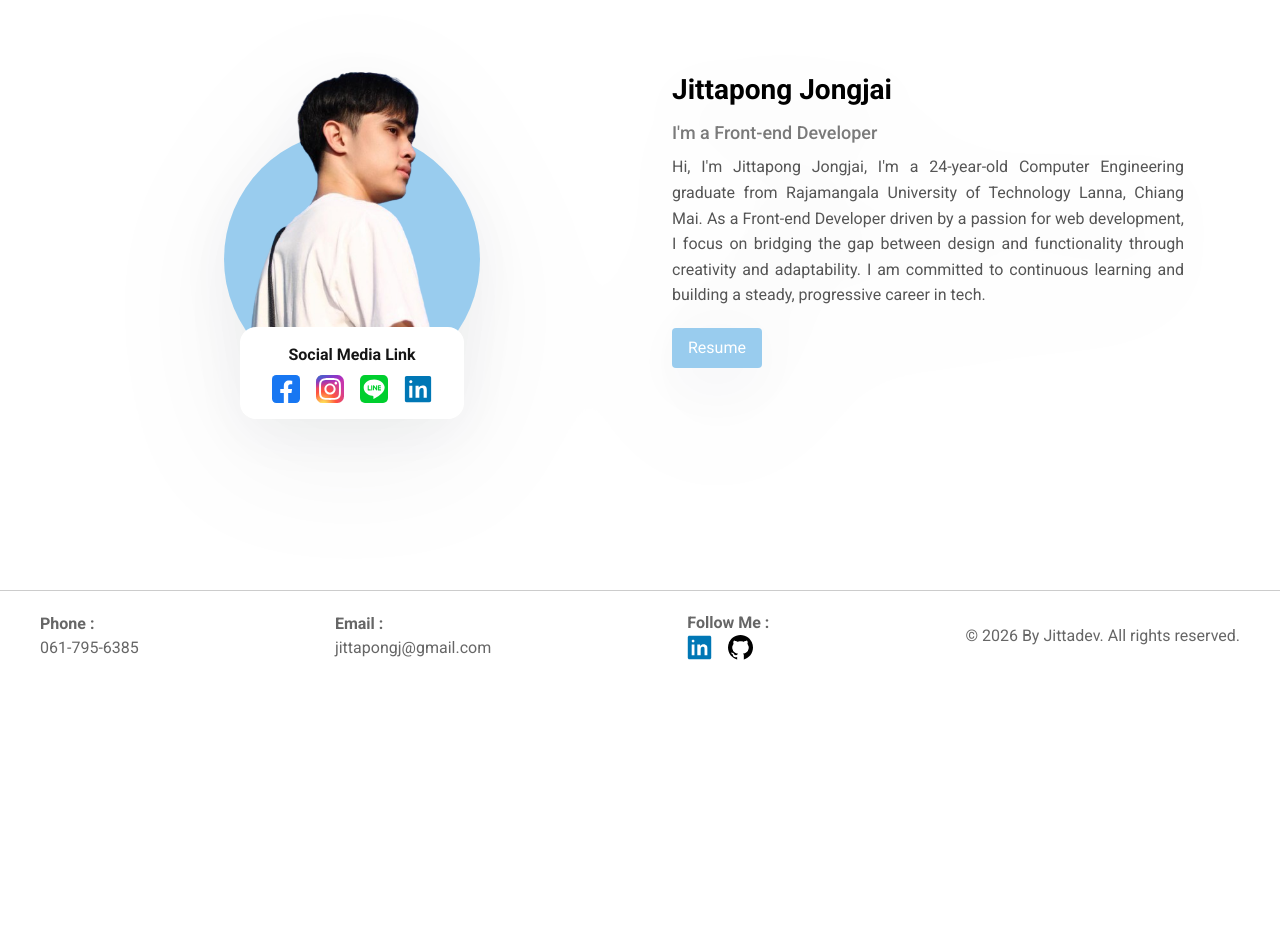
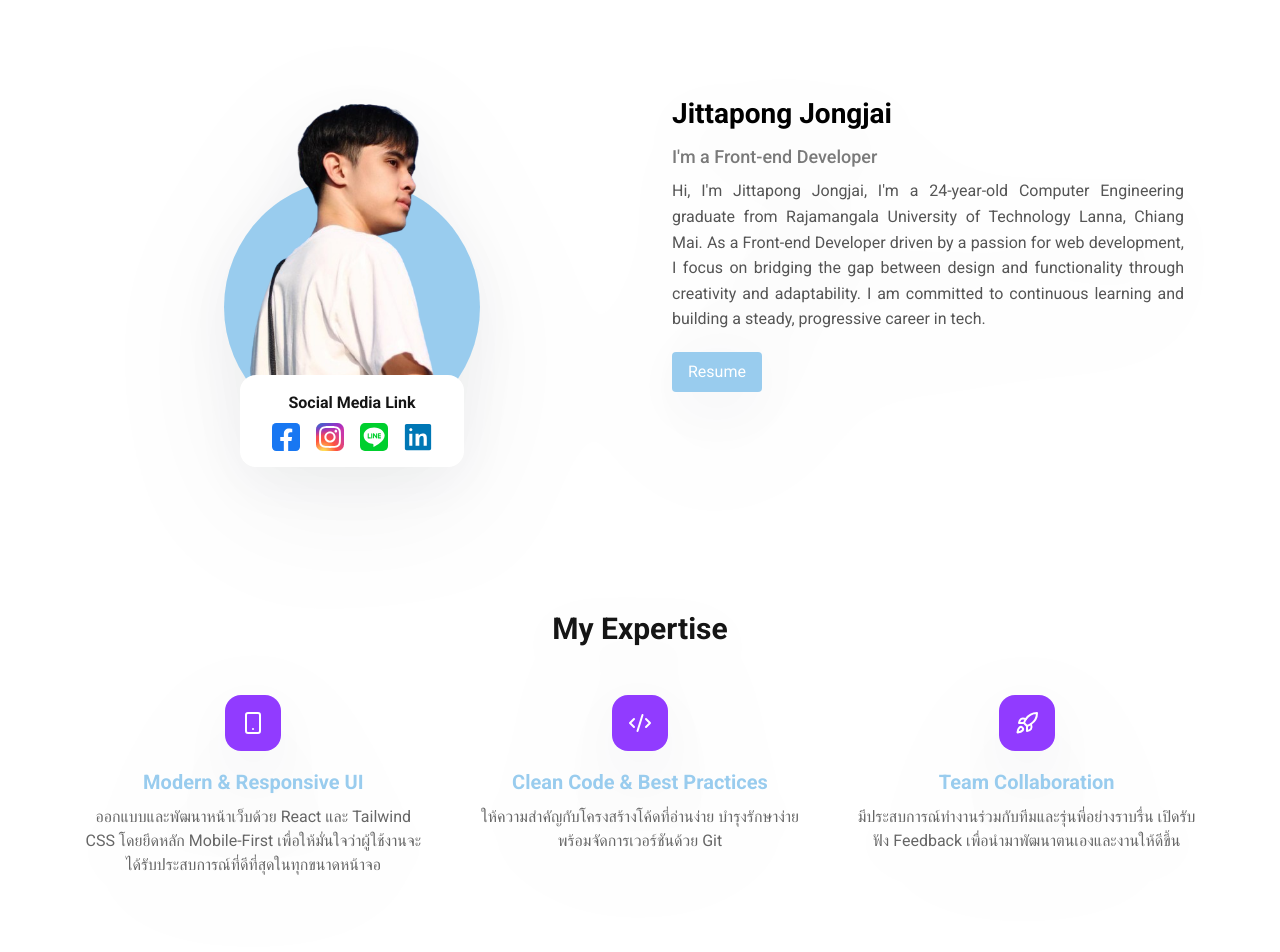
Before and after one commit to Jittapongj/Portfolio, a React (Vite) app: page / in a window 1280 px wide. Shown: the part 120-1072 px from the top of the page. Before the commit the page ends 800 px from the top, so only its background shows below. Built offline with nearby package versions, Linux system fonts and the light colour scheme.

Commit message:
feat: add expertise section to home page

```diff
--- /dev/null
+++ b/src/data/expertise.jsx
@@ -0,0 +1,22 @@
+import { Smartphone, CodeXml, Rocket } from "lucide-react";
+
+export const expertiseData = [
+  {
+    id: 1,
+    title: "Modern & Responsive UI",
+    description: "ออกแบบและพัฒนาหน้าเว็บด้วย React และ Tailwind CSS โดยยึดหลัก Mobile-First เพื่อให้มั่นใจว่าผู้ใช้งานจะได้รับประสบการณ์ที่ดีที่สุดในทุกขนาดหน้าจอ",
+    icon: <Smartphone/>
+  },
+  {
+    id: 2,
+    title: "Clean Code & Best Practices",
+    description: "ให้ความสำคัญกับโครงสร้างโค้ดที่อ่านง่าย บำรุงรักษาง่าย พร้อมจัดการเวอร์ชันด้วย Git",
+    icon: <CodeXml/>
+  },
+  {
+    id: 3,
+    title: "Team Collaboration",
+    description: "มีประสบการณ์ทำงานร่วมกับทีมและรุ่นพี่อย่างราบรื่น เปิดรับฟัง Feedback เพื่อนำมาพัฒนาตนเองและงานให้ดีขึ้น",
+    icon: <Rocket/>
+  }
+];
--- a/src/layout/MainLayout.jsx
+++ b/src/layout/MainLayout.jsx
@@ -23,7 +23,7 @@ function MainLayout() {
   return (
     <div id='Main-Layout' className='flex flex-col min-h-screen'>
       <Nav setActivePage={setActivePage} activePage={activePage} />
-      <main className='main-content flex justify-center grow mx-auto px-6 lg:px-16 w-full'>
+      <main className='main-content flex justify-center grow mx-auto lg:px-16 w-full'>
         {renderContent()}
       </main>
       <Footer />
--- a/src/pages/home.jsx
+++ b/src/pages/home.jsx
@@ -2,6 +2,7 @@ import profileImg from '../assets/images/Jittapong-removebg.png'
 import '../styles/home.scss'
 import '../styles/ui/button.scss'
 import Skills from '../components/ui/skill';
+import { expertiseData } from '../data/expertise';
 import LineIcon from '../assets/images/contacts/line.svg'
 import LinkedinImg from '../assets/images/contacts/linkedin.svg'
 import facebookIcon from '../assets/images/contacts/facebook.svg';
@@ -10,7 +11,7 @@ import instagramIcon from '../assets/images/contacts/instagram.svg';
 function Home({ setActivePage }) {
     return (
         <section id="homepage">
-            <section id="profile-section" className="grid grid-cols-1 sm:grid-cols-2 items-center grow w-full animate-fade-in">
+            <section id="profile-section" className="px-4 grid grid-cols-1 sm:grid-cols-2 items-center grow w-full animate-fade-in ">
                 <div className="profile relative flex justify-center mx-auto">
                     <div className="profile-bg absolute"></div>
                     <img src={profileImg} alt="Profile" className="profile-image relative" />
@@ -41,6 +42,25 @@ function Home({ setActivePage }) {
                     <div className='btn btn-primary mt-5'>Resume</div>
                 </div>
             </section>
+
+            <section className="expertise-section px-4 py-20">
+                <div className="expertise-wrapper">
+                    <h2 className="heading text-3xl font-bold text-center mb-12">My Expertise</h2>
+                    <div className="grid grid-cols-1 md:grid-cols-3 gap-10">
+                        {expertiseData.map((item) => (
+                            <div key={item.id} className="expertise-item flex flex-col items-center text-center">
+                                <div className="icon-wrapper mb-4 p-4">
+                                    <div className='icon'>{item.icon}</div>
+                                </div>
+                                <h3 className="title">{item.title}</h3>
+                                <p className="description">
+                                    {item.description}
+                                </p>
+                            </div>
+                        ))}
+                    </div>
+                </div>
+            </section>
         </section>
 
 
--- a/src/styles/home.scss
+++ b/src/styles/home.scss
@@ -1,7 +1,8 @@
 #homepage {
-    padding: 1rem 0;
+
+    //padding: 1rem 0;
     .profile {
-        margin-top: 1rem;
+        padding: 2rem 0;
         //border-radius: 50%;
         //width: 20rem;
         height: auto;
@@ -9,16 +10,16 @@
         flex-shrink: 0;
 
         .profile-image {
-            top: -2.5rem;
-            width: 80%;
-            height: 80%;
+            top: -0.5rem;
+            width: 60%;
+            height: 60%;
             z-index: 10;
         }
 
         .profile-bg {
             aspect-ratio: 1 / 1;
             bottom: 0;
-            width: 70%;
+            width: 50%;
             background-color: $PrimaryColor;
             border-radius: 50%;
             z-index: -10;
@@ -44,7 +45,7 @@
     .content-info {
         max-width: 600px;
         text-align: center;
-        margin-top: 2.5rem;
+        margin-top: 3.5rem;
 
         h1 {
             font-size: 1.5rem;
@@ -69,17 +70,59 @@
         gap: 1rem;
         margin-top: 1.5rem;
     }
+
+    .expertise-section {
+
+        //background-color: rgba($PrimaryColor, 0.2);
+        .expertise-wrapper {
+            max-width: 1200px;
+            margin: 0 auto;
+
+            .heading {
+                color: $FontColor;
+            }
+
+            .expertise-item {
+                border-radius: 1rem;
+
+                .icon-wrapper {
+                    background-color: $SecondaryColor;
+                    border-radius: 1rem;
+
+                    .icon {
+                        font-size: 2rem;
+                        color: $White;
+                    }
+                }
+
+                .title {
+                    font-size: 1.25rem;
+                    font-weight: 600;
+                    color: $PrimaryColor;
+                }
+
+                .description {
+                    margin-top: 0.5rem;
+                    color: #666;
+                    line-height: 1.5;
+                }
+            }
+        }
+    }
 }
 
 @media (min-width: 640px) {
     #homepage {
-        padding: 6rem 0rem;
         margin-top: 0;
+
+        #profile-section {
+            padding: 6rem 0 6rem;
+
             .profile {
                 width: 20rem;
 
                 .profile-image {
-                top: -2.5rem;
+                    top: -1.5rem;
                     width: 100%;
                     height: 100%;
                 }
@@ -118,6 +161,8 @@
                 }
             }
         }
+
+    }
 }
 
 @keyframes pulse-ring {
```
Lines whose indentation alone changed are shown as unchanged.
